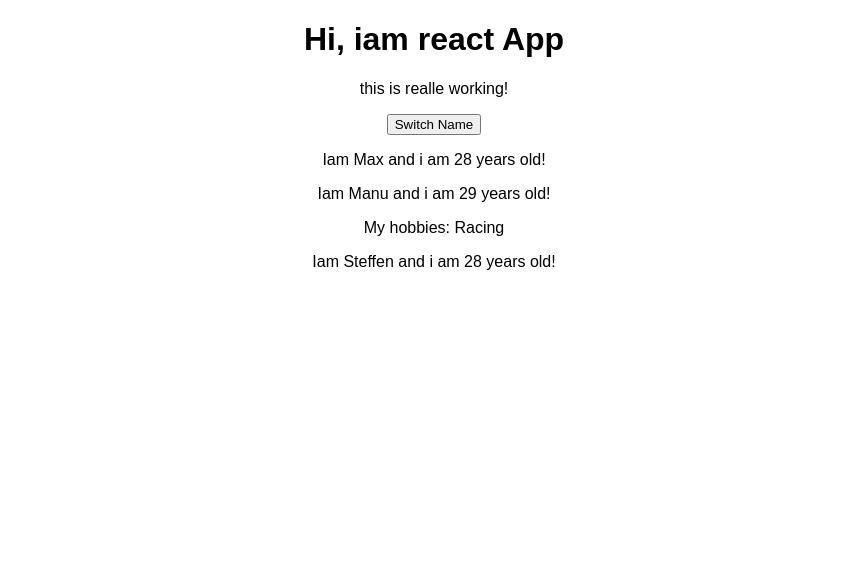
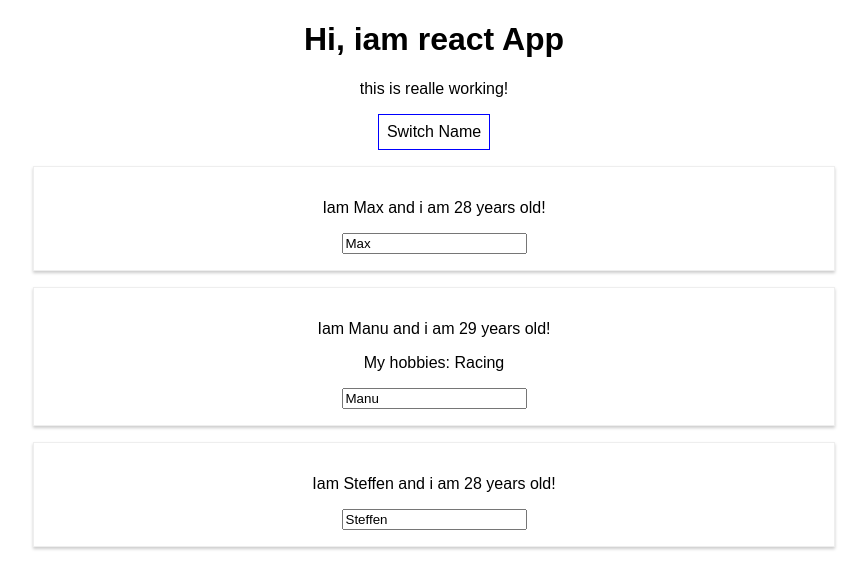
Before and after one commit to Cluyie/CompleteReactGuide, a React (Create React App) app: page / in a window 1280 px wide. Shown: the top 588 px of the page, without its empty margins (206-1073 px from the left). Built offline with nearby package versions, Linux system fonts and the light colour scheme.

Commit message:
Lection 40-50(before assignment)Events, state

```diff
--- a/src/App.js
+++ b/src/App.js
@@ -8,18 +8,56 @@
       {name: 'Max', age: 28},
       {name: 'Manu', age: 29},
       {name: 'Steffen', age: 28}
-    ]
+    ],
+    otherState: 'Some other value'
+  }
+
+  switchNameHandler = (newName) => {
+    // DONT DO THIS: this.state.persons[0].name = 'Steffen Juhl';
+    this.setState( {
+      persons: [
+      {name: newName, age: 28},
+      {name: 'Manu', age: 29},
+      {name: 'Steffen', age: 38}
+      ]
+    })
+  }
+
+  nameChangedHandler = (event) => {
+    this.setState( {
+      persons: [
+      {name: 'Max', age: 28},
+      {name: event.target.value, age: 29},
+      {name: 'Steffen', age: 38}
+      ]
+    })
   }
 
   render() {
+    const style = {
+      backgroundColor:  'white',
+      font: 'inherit',
+      border:'1px solid blue',
+      padding:'8px',
+      cursor: 'pointer'
+    };
     return (
       <div className="App">
         <h1>Hi, iam react App</h1>
         <p>this is realle working!</p>
-        <button>Switch Name</button>
-        <Person name={this.state.persons[0].name} age={this.state.persons[0].age} />
-        <Person name={this.state.persons[1].name} age={this.state.persons[1].age}>My hobbies: Racing</Person>
-        <Person name={this.state.persons[2].name} age={this.state.persons[2].age}/>
+        <button style={style}
+        onClick={() => this.switchNameHandler('Hans!!')}>Switch Name</button> {/* () => this.switchNameHandler er en fuction. Når det står på en linje vil alt efter => blive returnet som om der stod => return somecode. Man kan også gøre det normalt ved at tilføje { retrun somecode} */}
+        <Person
+         name={this.state.persons[0].name}
+         age={this.state.persons[0].age} />
+        <Person
+         name={this.state.persons[1].name}
+         age={this.state.persons[1].age}
+         click={this.switchNameHandler.bind(this, 'Hans')}
+         changed={this.nameChangedHandler}>My hobbies: Racing</Person>
+        <Person
+         name={this.state.persons[2].name}
+         age={this.state.persons[2].age}/>
       </div>
     );
     /* return React.createElement('div', {className: 'App'}, React.createElement('h1', null, 'does this work now?') ); */
--- /dev/null
+++ b/src/Person/Person.css
@@ -0,0 +1,8 @@
+.Person {
+    width: 60%;
+    margin: 16px auto;
+    border: 1px solid #eee;
+    box-shadow: 0 2px 3px #ccc;
+    padding: 16px;
+    text-align: center;
+}
--- a/src/Person/Person.js
+++ b/src/Person/Person.js
@@ -1,10 +1,12 @@
 import React from 'react';
+import './Person.css';
 
 const person  = (props) => {
     return (
-       <div>
-           <p>Iam {props.name} and i am {props.age} years old!</p>
+       <div className ="Person" >
+           <p onClick={props.click}>Iam {props.name} and i am {props.age} years old!</p>
             <p>{props.children}</p> {/* Children bliver brugt til at render alt det der står mellem opening og closening tag af vores component Så når vi i app.js bruger denne component vil vi kunne putte noget ind imellem <Person>noget ind her </Person>*/}
+            <input type="text" onChange={props.changed} value = {props.name}/>
         </div>
 
     )
```
Also changed, not shown: src/App.css (line endings or trailing spaces).
